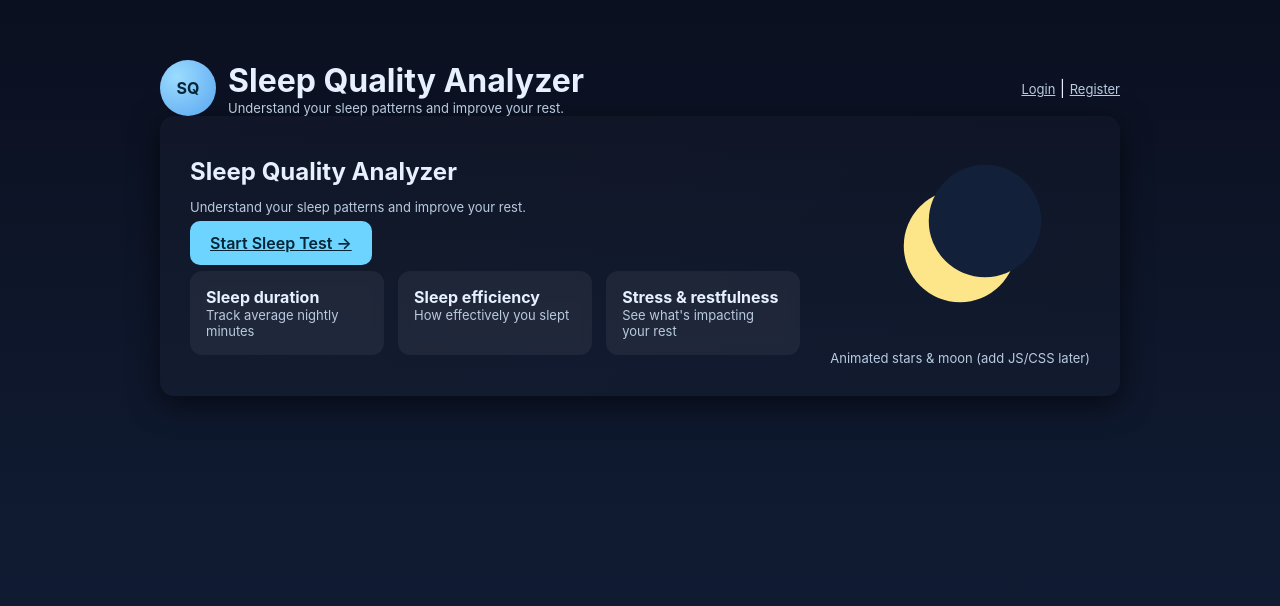
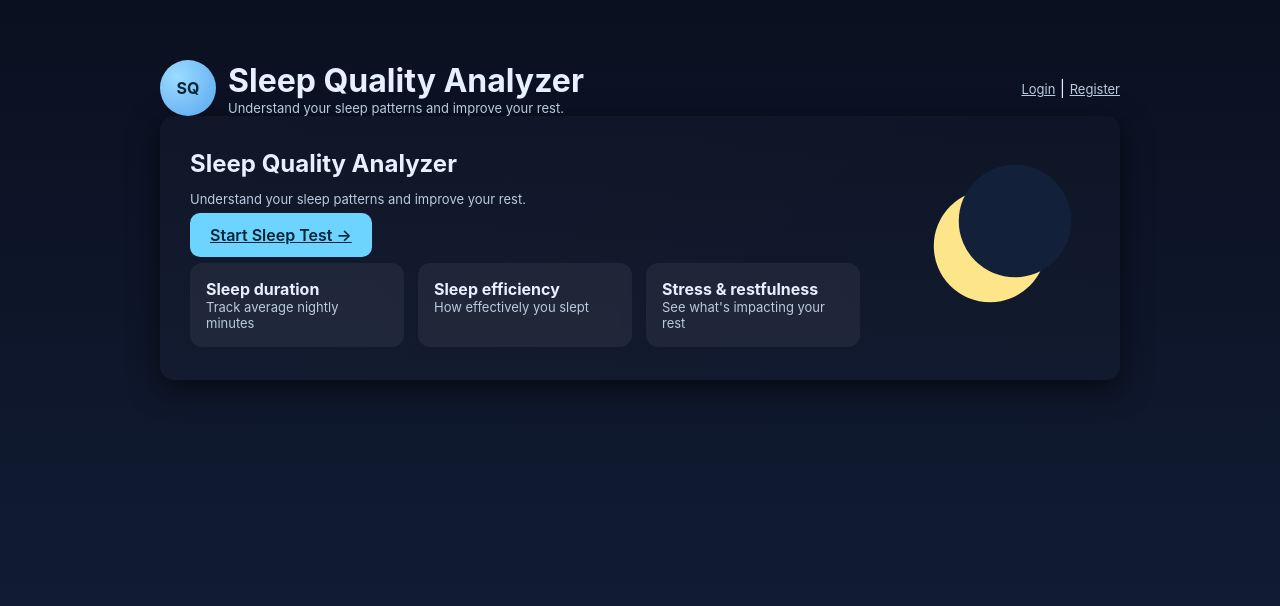
Before and after one commit to priyavarshini-codes/sleep_analyzer, a PHP site: page / in a window 1280 px wide. Shown: the top 606 px of the page. Run offline with PHP 8.4, Linux system fonts and the light colour scheme.

```diff
--- a/index.php
+++ b/index.php
@@ -62,7 +62,7 @@ $user = $_SESSION['user'] ?? null;
             <circle cx="32" cy="32" r="18" fill="#fde68a"/>
             <circle cx="40" cy="24" r="18" fill="#12203a"/>
           </svg>
-          <div class="small">Animated stars & moon (add JS/CSS later)</div>
+
         </div>
       </div>
     </div>
```
Also changed, not shown: 10 other files.
